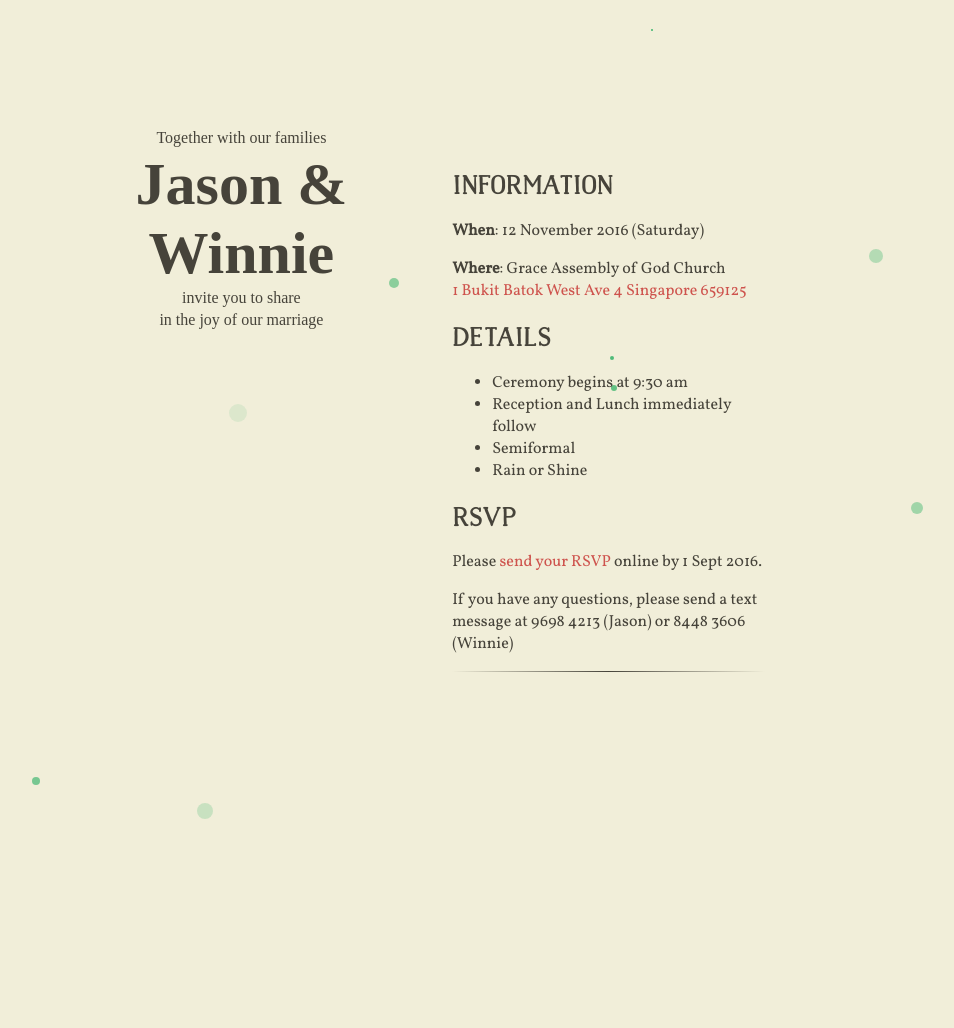
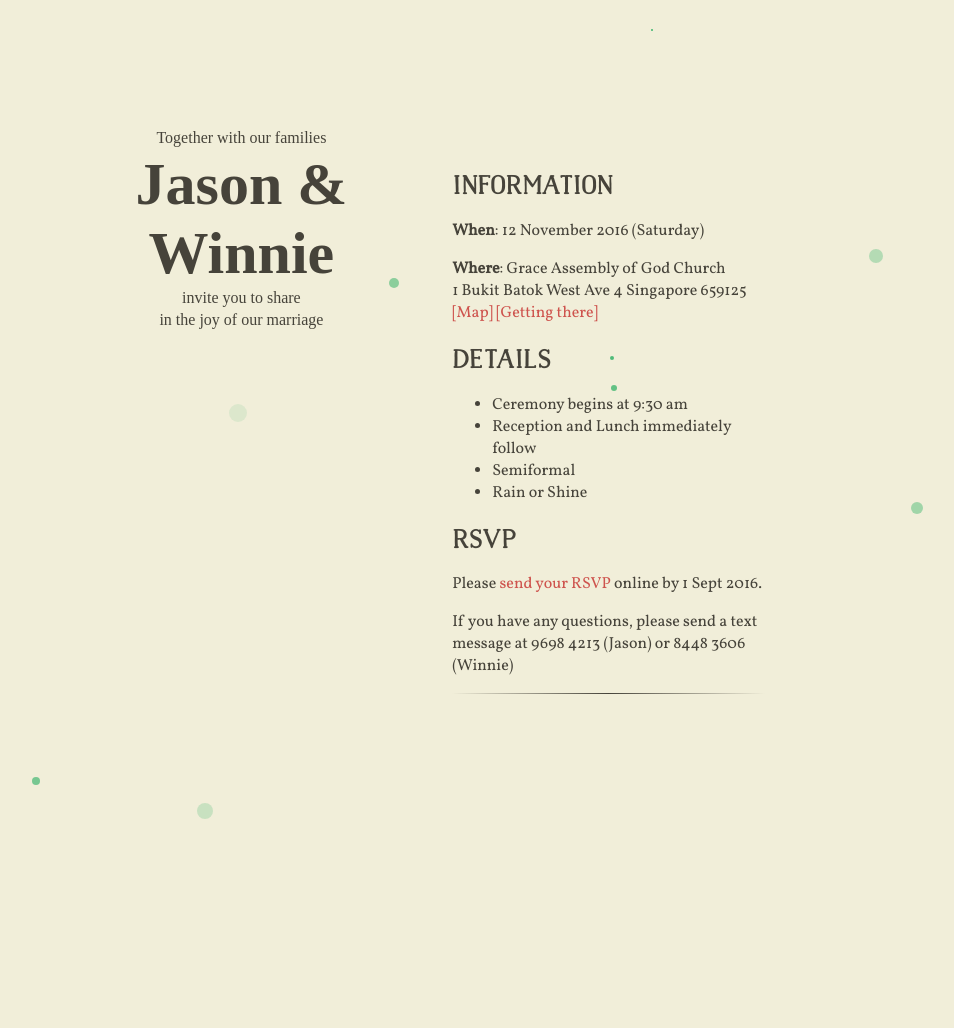
Before and after one commit to jasonandwinnie/jasonandwinnie.github.io, a Jekyll site: the page built from index.html, in a window 1280 px wide. Shown: the whole page, without its empty margins (215-1169 px from the left). Built offline with Jekyll 4.4.1, drawn with Linux system fonts in a browser that asks for light colours; nearby versions of some CDN libraries; some web fonts are replaced.

Commit message:
added two links

```diff
--- a/_includes/content.html
+++ b/_includes/content.html
@@ -9,8 +9,9 @@
 <h2>Information</h2>
 <p><strong>When</strong>: 12 November 2016 (Saturday)</p>
 <p><strong>Where</strong>: Grace Assembly of God Church <br>
-  <a href="https://www.google.com.sg/maps/dir//1+Bukit+Batok+West+Avenue+4,+659125/@1.3616181,103.7404763,15.48z/data=!4m9!4m8!1m0!1m5!1m1!1s0x31da1034b3008f5f:0xad6f11974ff293f4!2m2!1d103.747213!2d1.364453!3e0">1 Bukit Batok West Ave 4 Singapore 659125</a>
-<!-- <iframe src="https://www.google.com/maps/embed?pb=!1m18!1m12!1m3!1d3988.68702891769!2d103.74502431407944!3d1.3644529990048722!2m3!1f0!2f0!3f0!3m2!1i1024!2i768!4f13.1!3m3!1m2!1s0x31da11cb4b684201%3A0x68190901e5551b5a!2sSingapore+659125!5e0!3m2!1sen!2ssg!4v1466521574307" width="340" height="240" frameborder="0" style="border:0" allowfullscreen></iframe></p> -->
+  1 Bukit Batok West Ave 4 Singapore 659125 <a href="https://www.google.com.sg/maps/dir//1+Bukit+Batok+West+Avenue+4,+659125/@1.3616181,103.7404763,15.48z/data=!4m9!4m8!1m0!1m5!1m1!1s0x31da1034b3008f5f:0xad6f11974ff293f4!2m2!1d103.747213!2d1.364453!3e0"> [Map] </a>
+  <a href="https://www.google.com.sg/maps/dir//1+Bukit+Batok+West+Avenue+4,+659125/@1.3616181,103.7404763,15.48z/data=!4m9!4m8!1m0!1m5!1m1!1s0x31da1034b3008f5f:0xad6f11974ff293f4!2m2!1d103.747213!2d1.364453!3e0"> [Getting there] </a>
+
 
 <h2>Details</h2>
 <ul>
```
